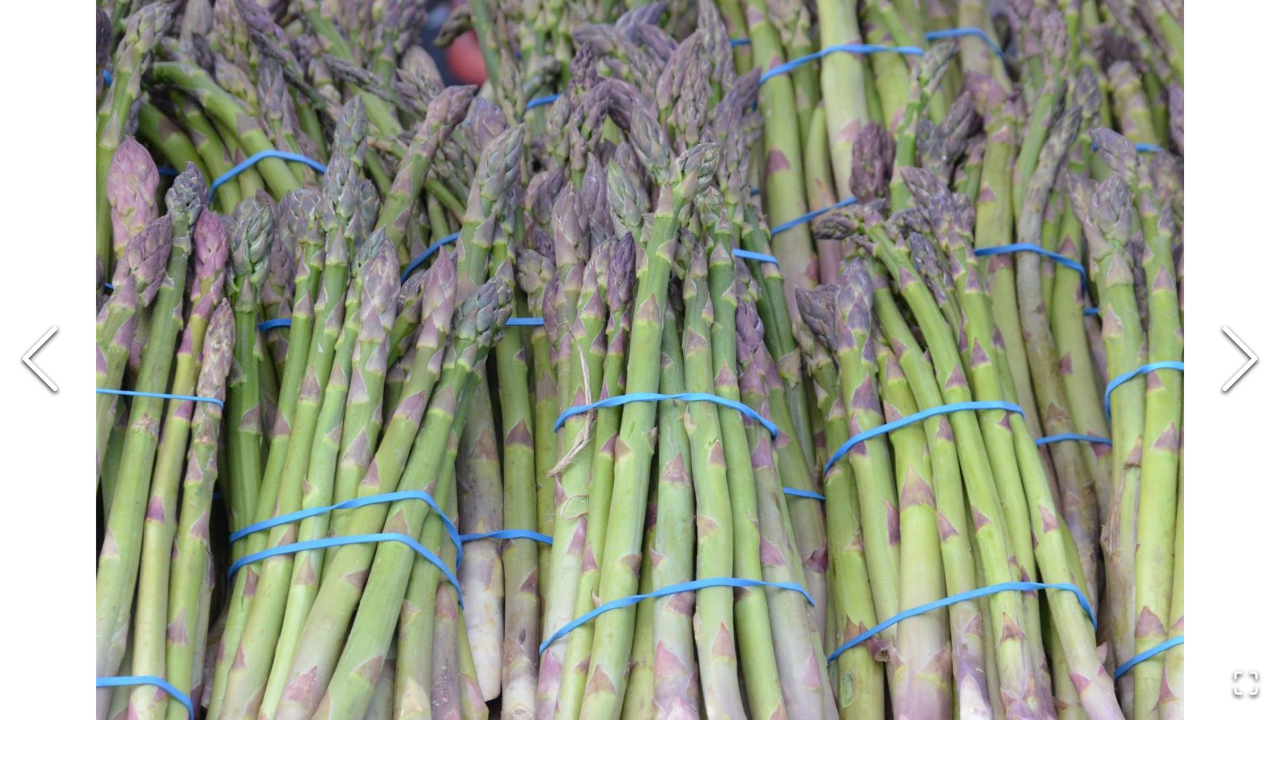
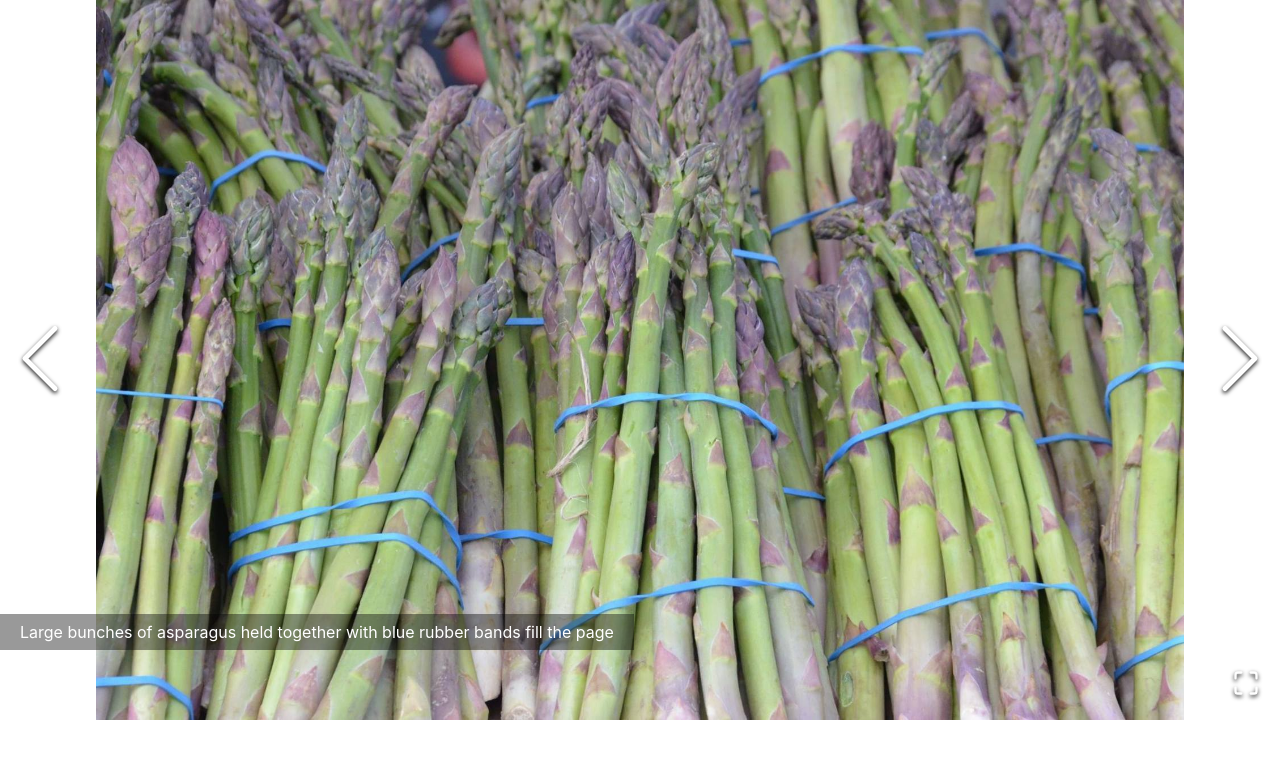
Before and after one commit to DorisWarren/Succesibility, a React (Create React App) app: page / in a window 1280 px wide. Shown: the top 758 px of the page. Built offline with nearby package versions, Linux system fonts and the light colour scheme.

Commit message:
add descriptions, titles, alt text

```diff
--- a/src/components/carousel/Carousel.jsx
+++ b/src/components/carousel/Carousel.jsx
@@ -7,23 +7,38 @@ class Carousel extends React.Component {
 
     const images = [
       {
-        original: require('../../assets/Asparagus_PSU_2018.jpg')
+        original: require('../../assets/Asparagus_PSU_2018.jpg'),
+        originalAlt: 'A bunch of asparagus',
+        originalTitle: 'Check Out Out Latest News',
+        description: 'Large bunches of asparagus held together with blue rubber bands fill the page'
 
       },
       {
-        original: require('../../assets/pfmkids_99-credit-midres.jpg')
+        original: require('../../assets/pfmkids_99-credit-midres.jpg'),
+        originalAlt: 'Children making food together',
+        originalTitle: 'Kids Cook at the Market',
+        description: 'Three children are learning to cook at a picnic table outside. They are being assisted by two women.'
 
       },
       {
-        original: require('../../assets/RKH_1030-resized-cropped.jpg')
+        original: require('../../assets/RKH_1030-resized-cropped.jpg'),
+        orginalAlt: 'Bouquets of pink and yellow flowers',
+        originalTitle: 'PSU Farmers Market',
+        description: 'A closeup image of three bouquets of pink and yellow flowers.'
 
       },
       {
-        original: require('../../assets/RKH_1887-resized.jpg')
+        original: require('../../assets/RKH_1887-resized.jpg'),
+        originalAlt: 'Bunches of Swiss Chard',
+        originalTitle: 'Shemanski Park Farmers Market',
+        description: 'Bunches of red-stalked swiss chard are displayed with their leaves trimmed.'
 
       },
       {
-        original: require('../../assets/RKH_1933-resized.jpg')
+        original: require('../../assets/RKH_1933-resized.jpg'),
+        oringalAlt: 'Bunches of organic Welsh onions',
+        originalTitle: 'King Farmers Market',
+        description: 'A basket containing several bunches of long Welsh onions with yellow organic labels and thin purple bulbs.'
 
       },
 
@@ -31,7 +46,10 @@ class Carousel extends React.Component {
 
     return (
       <div>
-      <ImageGallery items={images} showThumbnails={false} showPlayButton={false} />
+      <ImageGallery
+        items={images}
+        showThumbnails={false}
+        showPlayButton={false} />
       </div>
     );
   }
```
